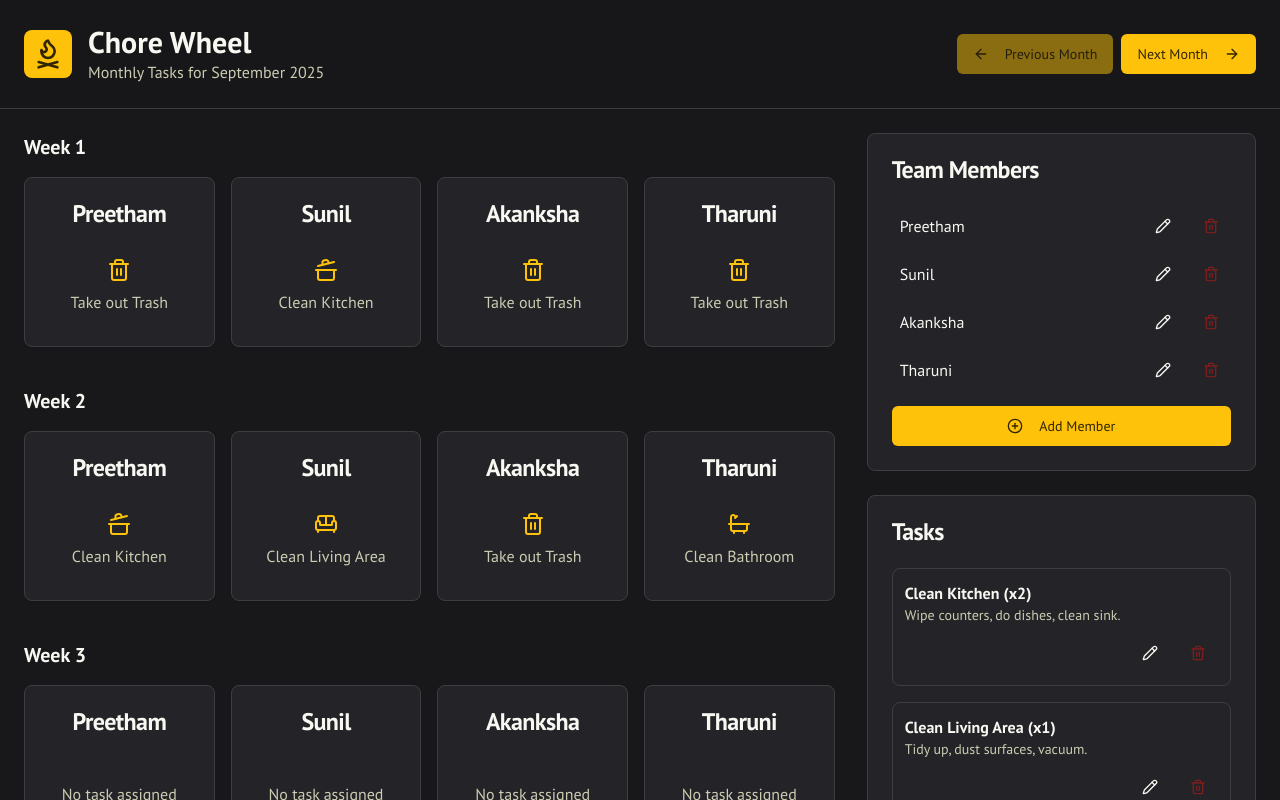
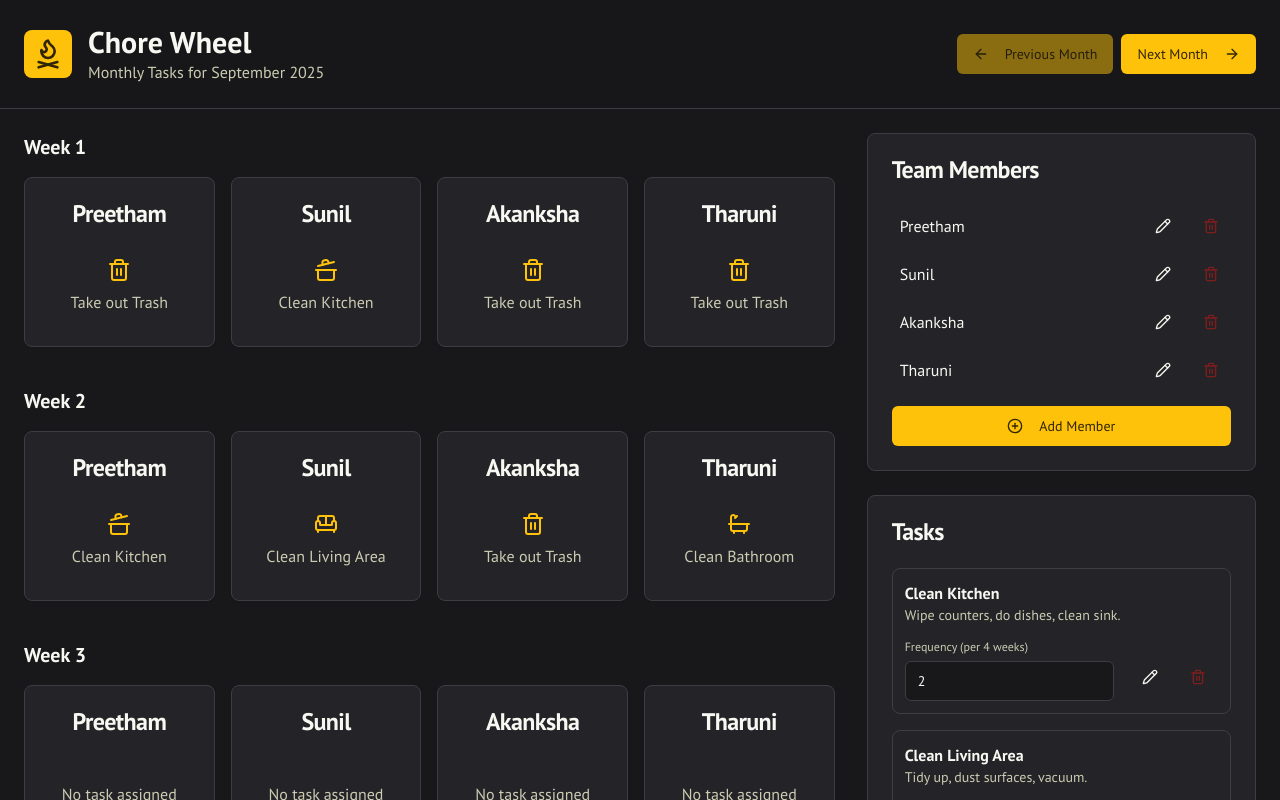
Before and after one commit to saipreetham99/Chore-Wheel, a Next.js app: page / in a window 1280 px wide. Shown: the top 800 px of the page. Built offline with nearby package versions, Linux system fonts and the light colour scheme.

Commit message:
The option to set frequency should be outside the edit button, so I don'

```diff
--- a/src/app/page.tsx
+++ b/src/app/page.tsx
@@ -283,8 +283,17 @@ export default function Home() {
                                 placeholder="Lucide Icon Name"
                                 onBlur={(e) => handleUpdateChore(chore.id, 'iconName', e.target.value)}
                             />
+                        </div>
+                       ) : (
                         <div>
-                                <Label htmlFor={`frequency-${chore.id}`} className="text-sm font-medium">Frequency (per 4 weeks)</Label>
+                            <p className="font-semibold">{chore.title}</p>
+                            <p className="text-sm text-muted-foreground">{chore.description}</p>
+                        </div>
+                       )}
+
+                        <div className="flex items-center justify-between gap-4">
+                            <div className="flex-grow">
+                                <Label htmlFor={`frequency-${chore.id}`} className="text-xs font-medium text-muted-foreground">Frequency (per 4 weeks)</Label>
                                 <Input
                                     id={`frequency-${chore.id}`}
                                     type="number"
@@ -295,21 +304,14 @@ export default function Home() {
                                     className="mt-1"
                                 />
                             </div>
-                        </div>
-                       ) : (
-                        <div>
-                            <p className="font-semibold">{chore.title} (x{chore.frequency})</p>
-                            <p className="text-sm text-muted-foreground">{chore.description}</p>
-                        </div>
-                       )}
-
-                        <div className="flex items-center justify-end gap-2">
+                            <div className="flex items-center gap-2 pt-5">
                                 <Button variant="ghost" size="icon" onClick={() => setEditingChore(editingChore === chore.id ? null : chore.id)}>
                                     {editingChore === chore.id ? <Save className="h-4 w-4" /> : <Pencil className="h-4 w-4" />}
                                 </Button>
                                 <Button variant="ghost" size="icon" onClick={() => handleRemoveChore(chore.id)}>
                                     <Trash2 className="h-4 w-4 text-destructive" />
                                 </Button>
+                            </div>
                         </div>
                     </div>
                   ))}
```
Lines whose indentation alone changed are shown as unchanged.
